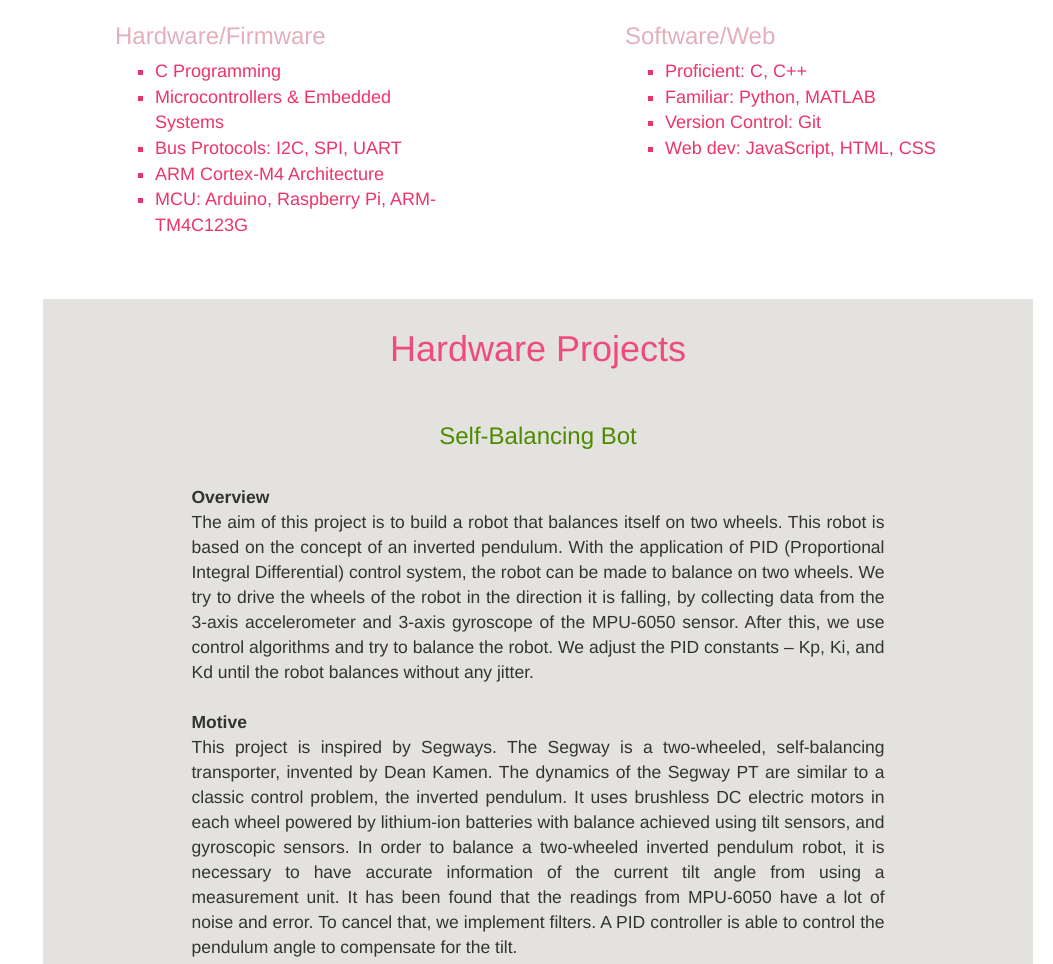
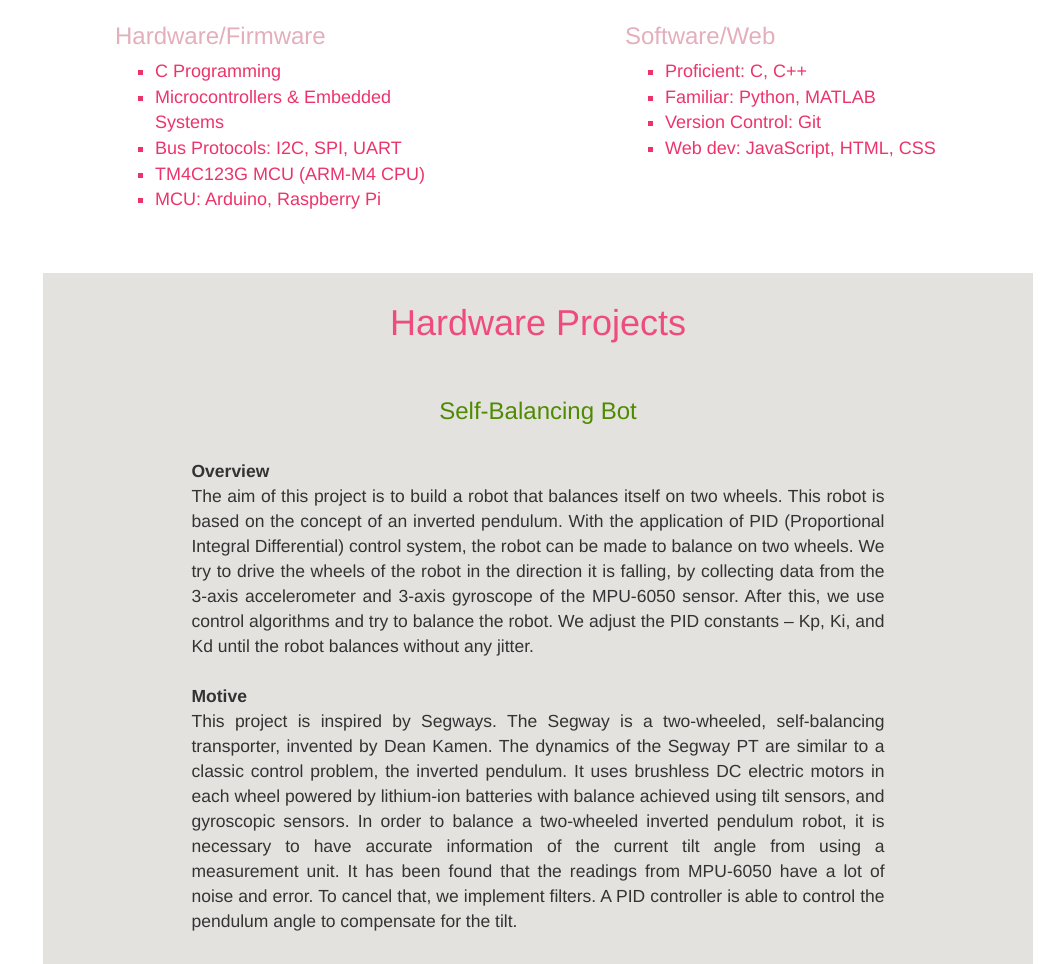
Before and after one commit to lakshmipriyajeevagan/lakshmipriyajeevagan.github.io, a plain HTML site: page index.html in a window 1280 px wide. Shown: the part 866-1830 px from the top of the page, without its empty margins (227-1280 px from the left). Drawn offline with nearby package versions, Linux system fonts and the light colour scheme.

Commit message:
updated hardware

```diff
--- a/index.html
+++ b/index.html
@@ -117,10 +117,10 @@
                                         <span>Bus Protocols: I2C, SPI, UART</span>
                                     </li>
                                     <li type="square">
-                                        <span>ARM Cortex-M4 Architecture</span>
+                                        <span>TM4C123G MCU (ARM-M4 CPU)</span>
                                     </li>
                                     <li type="square" >
-                                        <span>MCU: Arduino, Raspberry Pi, ARM-TM4C123G</span>
+                                        <span>MCU: Arduino, Raspberry Pi</span>
                                     </li>
                                 </ul>
                             </div>
```
